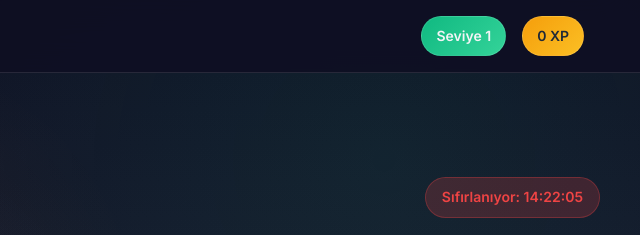
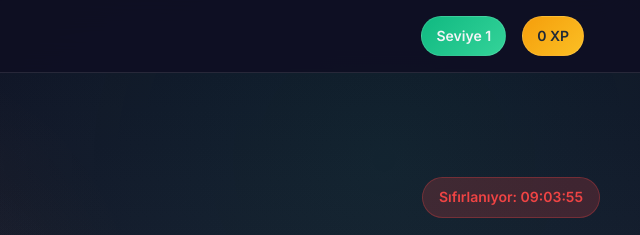
Before and after one commit to ahmetbaskan16/futbol-wordle, a website: page missions.html in a window 1280 px wide. Shown: the top 235 px of the page, 640-1280 px from the left. Drawn offline with Linux system fonts and the light colour scheme.

Commit message:
Replace static mission reset text with real countdown timer in missions.html

```diff
--- a/missions.html
+++ b/missions.html
@@ -33,7 +33,7 @@
     <main class="container main">
         <div class="section-header">
             <h2 class="section-title">Günlük Görevler</h2>
-            <div class="timer-badge">Sıfırlanıyor: 14:22:05</div>
+            <div class="timer-badge" id="mission-timer">Sıfırlanıyor: --:--:--</div>
         </div>
 
         <div class="missions-grid" id="daily-missions-container">
@@ -70,5 +70,25 @@
     <script src="js/app.js"></script>
     <script src="js/missions.js"></script>
     <script src="js/animations.js"></script>
+    <script>
+        // Mission Timer Implementation
+        function updateCountdown() {
+            const now = new Date();
+            const tomorrow = new Date();
+            tomorrow.setHours(24, 0, 0, 0);
+
+            const diff = tomorrow - now;
+            const hours = Math.floor(diff / (1000 * 60 * 60));
+            const minutes = Math.floor((diff % (1000 * 60 * 60)) / (1000 * 60));
+            const seconds = Math.floor((diff % (1000 * 60)) / 1000);
+
+            const timerElement = document.getElementById('mission-timer');
+            if (timerElement) {
+                timerElement.textContent = `Sıfırlanıyor: ${String(hours).padStart(2, '0')}:${String(minutes).padStart(2, '0')}:${String(seconds).padStart(2, '0')}`;
+            }
+        }
+        setInterval(updateCountdown, 1000);
+        updateCountdown();
+    </script>
 </body>
 </html>
```
